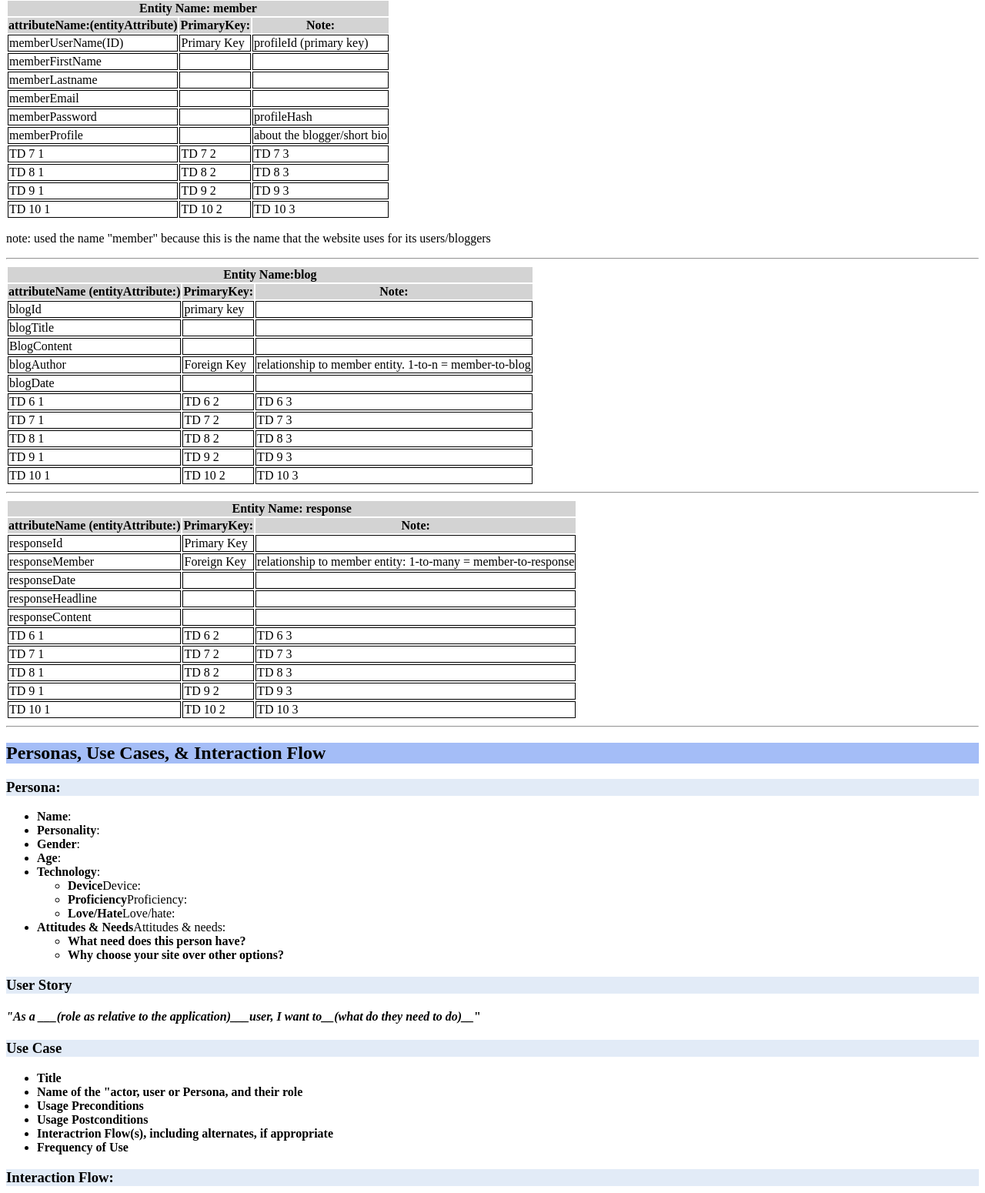
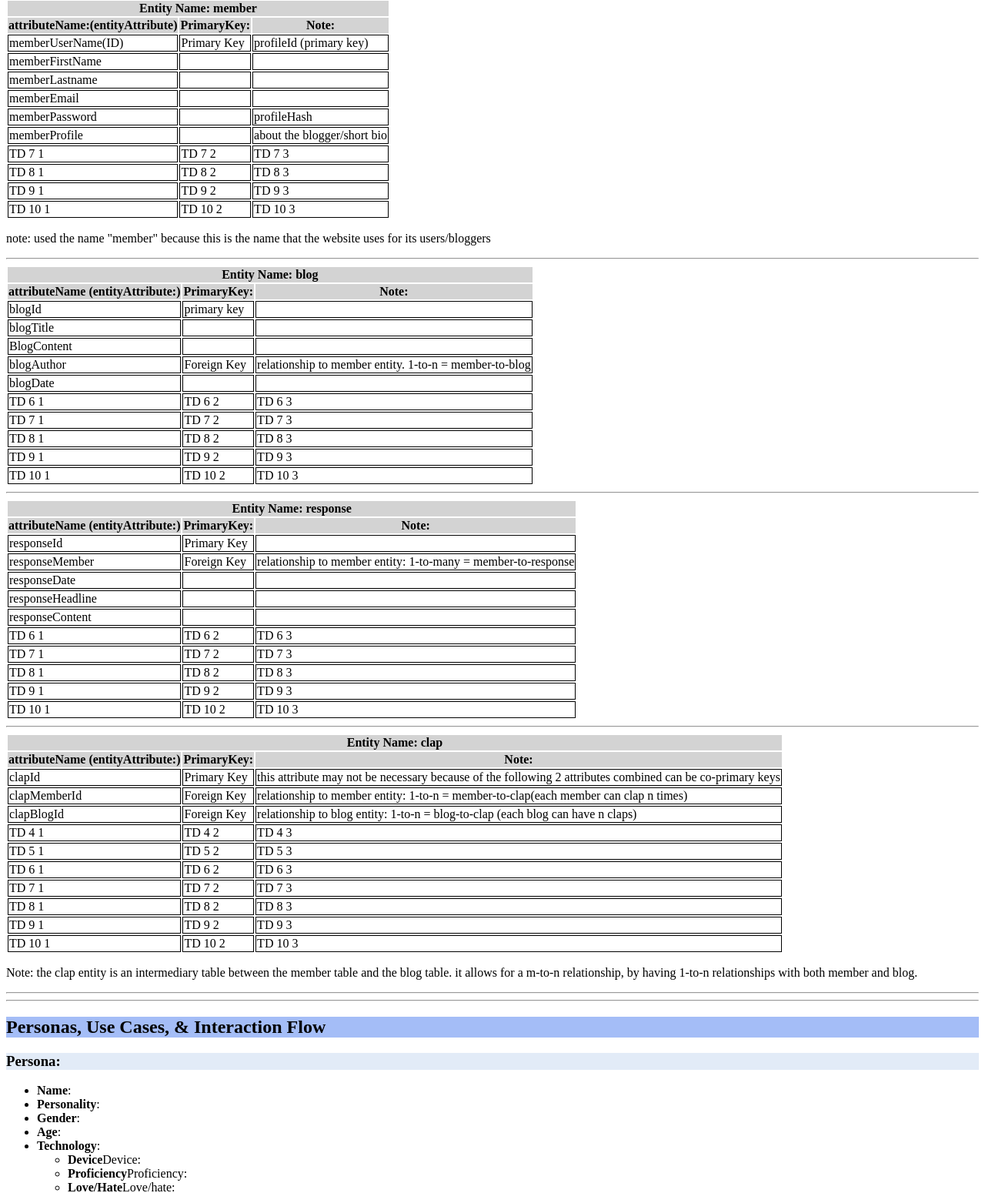
Before and after one commit to akhamsamran/data-design-project, a PHP site: page / in a window 1280 px wide. Shown: the part 210-1760 px from the top of the page at 77% size. Run offline with PHP 8.4, Linux system fonts and the light colour scheme.

Commit message:
added clap entity and note about many to many relationship

```diff
--- a/index.php
+++ b/index.php
@@ -84,7 +84,7 @@
 
 				<table>
 					<thead>
-						<th colspan="3"><strong>Entity Name:</strong>blog</th>
+						<th colspan="3"><strong>Entity Name:</strong> blog</th>
 					</thead>
 					<tr>
 						<th>attributeName (entityAttribute:)</th>
@@ -205,6 +205,71 @@
 						<td>TD 10 3</td>
 					</tr>
 				</table>
+				<hr/>
+
+				<table>
+					<thead>
+						<th colspan="3"><strong>Entity Name:</strong> clap</th>
+					</thead>
+					<tr>
+						<th>attributeName (entityAttribute:)</th>
+						<th>PrimaryKey:</th>
+						<th>Note:</th>
+					</tr>
+					<tr>
+						<td>clapId</td>
+						<td>Primary Key</td>
+						<td>this attribute may not be necessary because of the following 2 attributes combined can be co-primary keys</td>
+					</tr>
+					<tr>
+						<td>clapMemberId</td>
+						<td>Foreign Key</td>
+						<td>relationship to member entity: 1-to-n = member-to-clap(each member can clap n times)</td>
+					</tr>
+					<tr>
+						<td>clapBlogId</td>
+						<td>Foreign Key</td>
+						<td>relationship to blog entity: 1-to-n = blog-to-clap (each blog can have n claps)</td>
+					</tr>
+					<tr>
+						<td>TD 4 1</td>
+						<td>TD 4 2</td>
+						<td>TD 4 3</td>
+					</tr>
+					<tr>
+						<td>TD 5 1</td>
+						<td>TD 5 2</td>
+						<td>TD 5 3</td>
+					</tr>
+					<tr>
+						<td>TD 6 1</td>
+						<td>TD 6 2</td>
+						<td>TD 6 3</td>
+					</tr>
+					<tr>
+						<td>TD 7 1</td>
+						<td>TD 7 2</td>
+						<td>TD 7 3</td>
+					</tr>
+					<tr>
+						<td>TD 8 1</td>
+						<td>TD 8 2</td>
+						<td>TD 8 3</td>
+					</tr>
+					<tr>
+						<td>TD 9 1</td>
+						<td>TD 9 2</td>
+						<td>TD 9 3</td>
+					</tr>
+					<tr>
+						<td>TD 10 1</td>
+						<td>TD 10 2</td>
+						<td>TD 10 3</td>
+					</tr>
+				</table>
+				<p>Note: the clap entity is an intermediary table between the member table and the blog table. it allows for a m-to-n relationship, by having 1-to-n relationships with both member and blog.</p>
+			</div>
+			<hr/>
 			</div>
 			<hr/>
 			<!--this <div> is to hold all the front-end items. enter the "answer" or the information following the </strong> for each category. The "name of each required item is in <strong> bold, and the answers should be regular.  This is just a stylistic idea to distinguish question from answer, but is not required.-->
```
